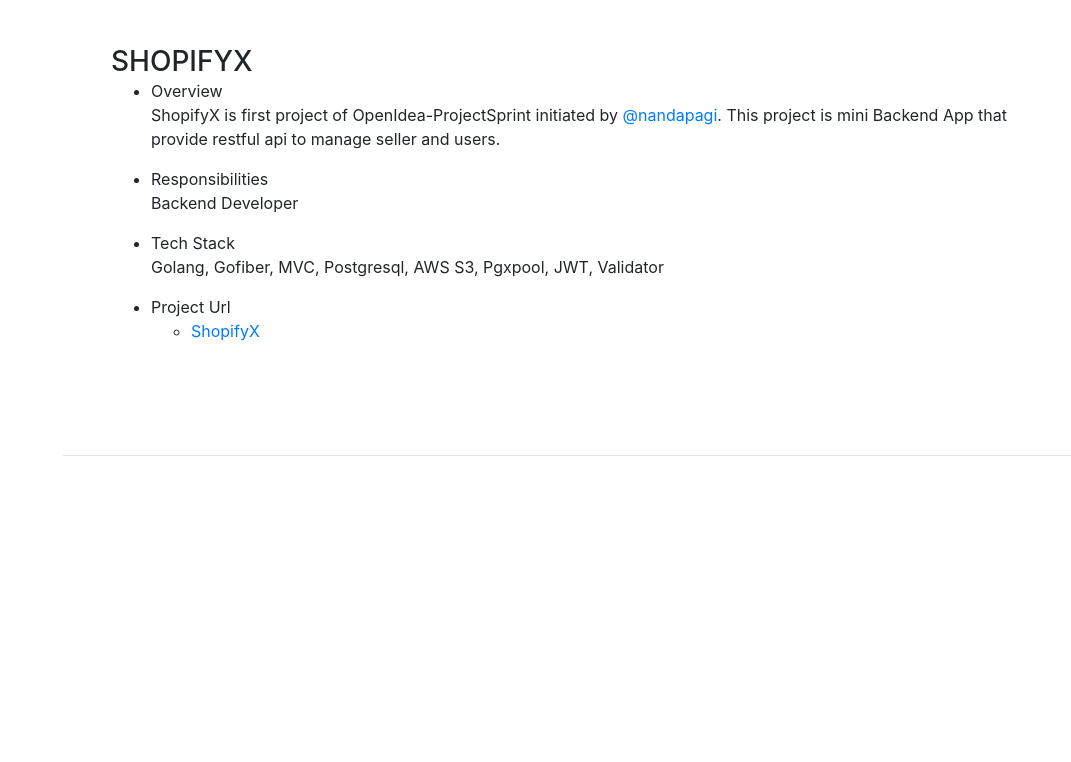
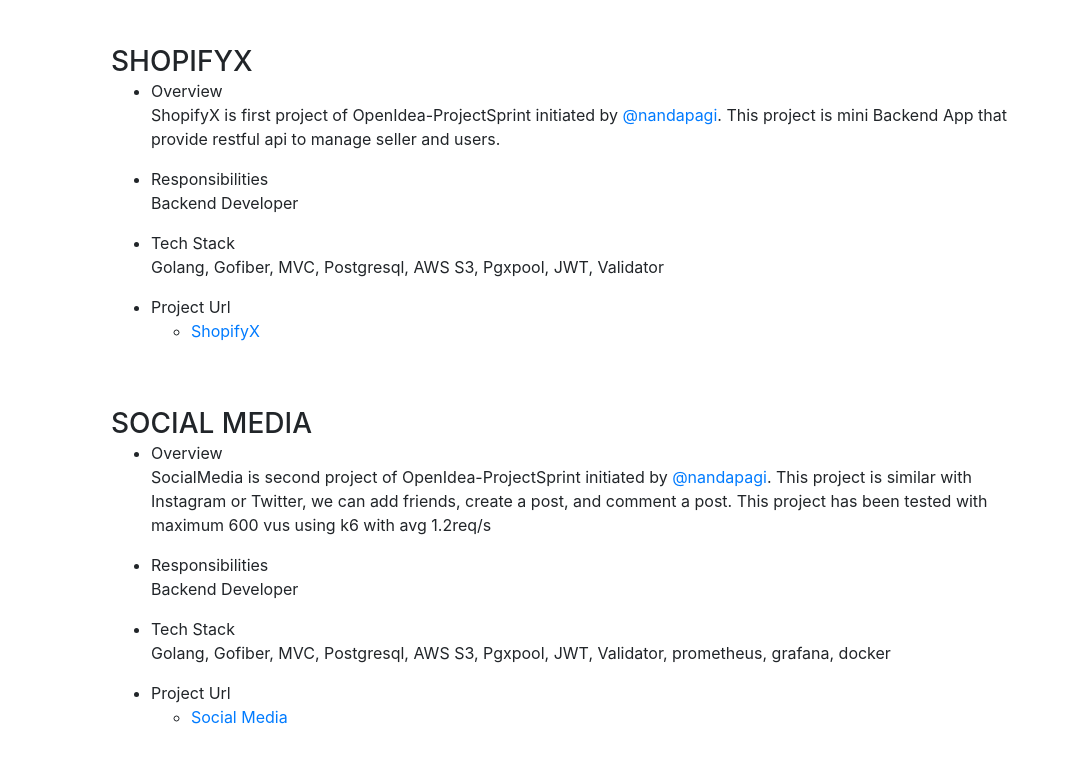
Before and after one commit to bayazidsustami/bayazidsustami.github.io, a website with bundled scripts: page index.html in a window 1280 px wide. Shown: the part 7749-8511 px from the top of the page, without its empty margins (209-1280 px from the left). Before the commit the page ends 8205 px from the top, so only its background shows below. Built offline with nearby package versions, Linux system fonts and the light colour scheme; a web font is replaced by a local one.

Commit message:
feat : add social media app

```diff
--- a/index.html
+++ b/index.html
@@ -538,6 +538,33 @@
                     </ul>
                 </div>
             </div>
+
+            <div class="resume-item d-flex flex-column flex-md-row mb-5">
+                <div class="resume-content mr-auto">
+                    <h3 class="mb-0">Social Media</h3>
+                    <ul>
+                        <li>Overview</li>
+                        <p>
+                            SocialMedia is second project of OpenIdea-ProjectSprint initiated by <a href="https://twitter.com/nandapagi">@nandapagi</a>.
+                            This project is similar with Instagram or Twitter, we can add friends, create a post, and comment a post. This project has been tested with maximum 600 vus using k6 with avg 1.2req/s
+                        </p>
+                        <li>Responsibilities</li>
+                        <p>
+                            Backend Developer
+                        </p>
+                        <li>Tech Stack</li>
+                        <p>
+                            Golang, Gofiber, MVC, Postgresql, AWS S3, Pgxpool, JWT, Validator, prometheus, grafana, docker
+                        </p>
+                        <li>Project Url</li>
+                        <div>
+                            <ul>
+                                <li><a href="https://github.com/bayazidsustami/openidea-idea-social-media-app">Social Media</a></li>
+                            </ul>
+                        </div>
+                    </ul>
+                </div>
+            </div>
         </div>
     </section>
 
```
